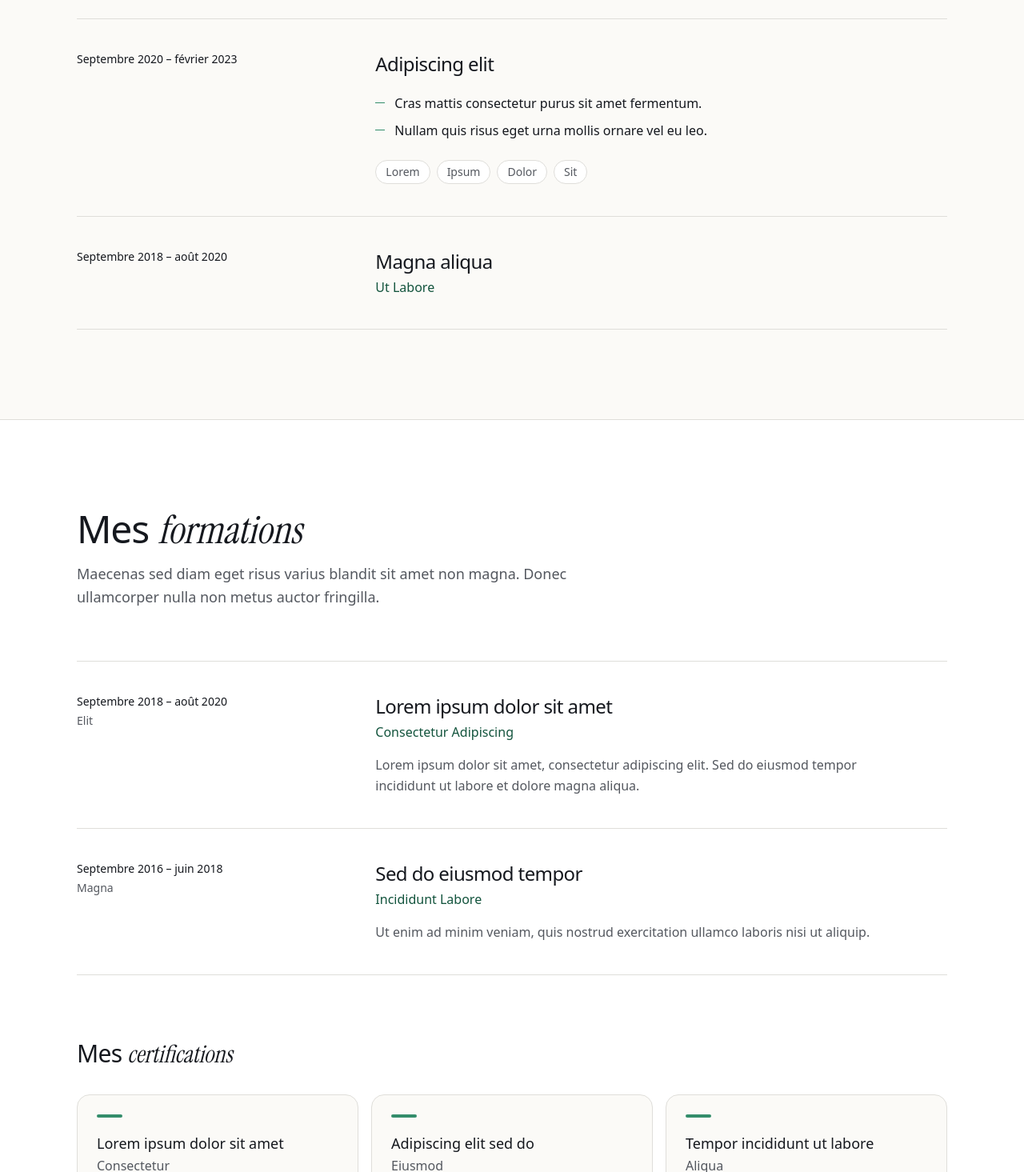
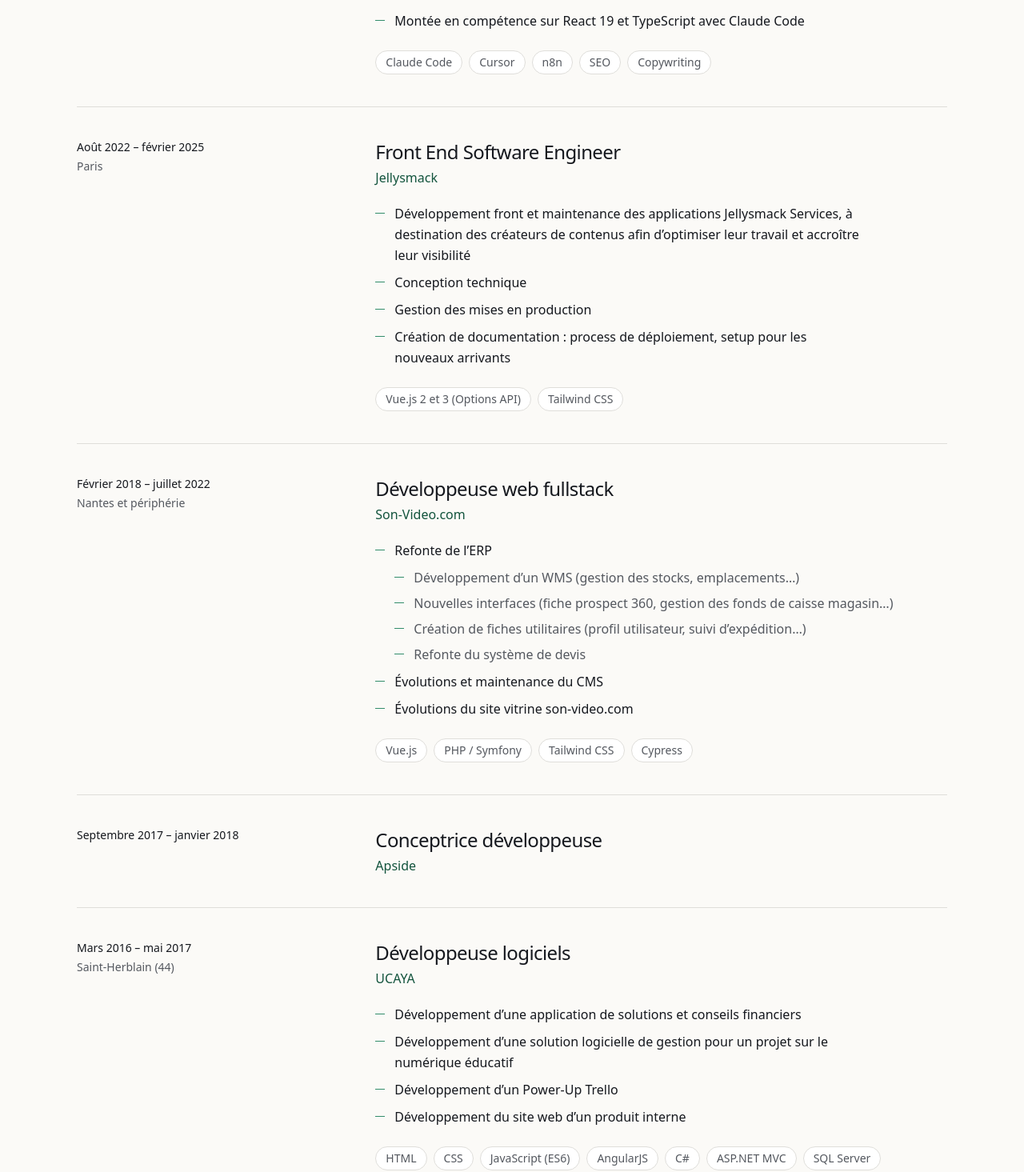
Before and after one commit to cynthialouis/vitrine, a React (Vite) app: page / in a window 1280 px wide. Shown: the part 1465-2930 px from the top of the page at 80% size. Built offline with nearby package versions, Linux system fonts and the light colour scheme.

Commit message:
feat: add real work experiences

```diff
--- a/src/content/experiences.ts
+++ b/src/content/experiences.ts
@@ -15,37 +15,81 @@
 
 export const experiences: readonly Experience[] = [
   {
-    id: 'experience-1',
-    role: 'Lorem ipsum dolor',
-    company: 'Sit Amet',
-    location: 'Consectetur',
-    start: '2023-03',
+    id: 'freelance-front-end',
+    role: 'Développeuse front-end freelance',
+    start: '2026-10',
     end: null,
-    missions: [
-      'Ut enim ad minim veniam, quis nostrud exercitation ullamco laboris nisi ut aliquip.',
-      {
-        title: 'Duis aute irure dolor in reprehenderit',
-        items: ['Velit esse cillum dolore.', 'Excepteur sint occaecat cupidatat non proident.'],
-      },
-    ],
-    stack: ['Lorem', 'Ipsum', 'Dolor', 'Sit', 'Amet'],
   },
   {
-    id: 'experience-2',
-    role: 'Adipiscing elit',
-    start: '2020-09',
-    end: '2023-02',
+    id: 'independent-web-developer',
+    role: 'Développeuse web indépendante · SEO, IA et automatisation',
+    start: '2025-02',
+    end: '2026-09',
     missions: [
-      'Cras mattis consectetur purus sit amet fermentum.',
-      'Nullam quis risus eget urna mollis ornare vel eu leo.',
+      'Création de sites de contenus conçus pour se positionner sur Google et être monétisés, en développement assisté par IA avec Cursor',
+      'Montée en compétence sur le développement assisté par IA : Cursor, puis Claude Code',
+      'Automatisation de workflows avec n8n',
+      'Montée en compétence sur React 19 et TypeScript avec Claude Code',
     ],
-    stack: ['Lorem', 'Ipsum', 'Dolor', 'Sit'],
+    stack: ['Claude Code', 'Cursor', 'n8n', 'SEO', 'Copywriting'],
   },
   {
-    id: 'experience-3',
-    role: 'Magna aliqua',
-    company: 'Ut Labore',
-    start: '2018-09',
-    end: '2020-08',
+    id: 'jellysmack',
+    role: 'Front End Software Engineer',
+    company: 'Jellysmack',
+    location: 'Paris',
+    start: '2022-08',
+    end: '2025-02',
+    missions: [
+      'Développement front et maintenance des applications Jellysmack Services, à destination des créateurs de contenus afin d’optimiser leur travail et accroître leur visibilité',
+      'Conception technique',
+      'Gestion des mises en production',
+      'Création de documentation : process de déploiement, setup pour les nouveaux arrivants',
+    ],
+    stack: ['Vue.js 2 et 3 (Options API)', 'Tailwind CSS'],
+  },
+  {
+    id: 'son-video',
+    role: 'Développeuse web fullstack',
+    company: 'Son-Video.com',
+    location: 'Nantes et périphérie',
+    start: '2018-02',
+    end: '2022-07',
+    missions: [
+      {
+        title: 'Refonte de l’ERP',
+        items: [
+          'Développement d’un WMS (gestion des stocks, emplacements…)',
+          'Nouvelles interfaces (fiche prospect 360, gestion des fonds de caisse magasin…)',
+          'Création de fiches utilitaires (profil utilisateur, suivi d’expédition…)',
+          'Refonte du système de devis',
+        ],
+      },
+      'Évolutions et maintenance du CMS',
+      'Évolutions du site vitrine son-video.com',
+    ],
+    stack: ['Vue.js', 'PHP / Symfony', 'Tailwind CSS', 'Cypress'],
+  },
+  {
+    id: 'apside',
+    role: 'Conceptrice développeuse',
+    company: 'Apside',
+    start: '2017-09',
+    end: '2018-01',
+  },
+  {
+    id: 'ucaya',
+    role: 'Développeuse logiciels',
+    company: 'UCAYA',
+    location: 'Saint-Herblain (44)',
+    start: '2016-03',
+    end: '2017-05',
+    missions: [
+      'Développement d’une application de solutions et conseils financiers',
+      'Développement d’une solution logicielle de gestion pour un projet sur le numérique éducatif',
+      'Développement d’un Power-Up Trello',
+      'Développement du site web d’un produit interne',
+    ],
+    stack: ['HTML', 'CSS', 'JavaScript (ES6)', 'AngularJS', 'C#', 'ASP.NET MVC', 'SQL Server'],
   },
 ]
--- a/src/content/home.ts
+++ b/src/content/home.ts
@@ -15,8 +15,7 @@
     title: { before: 'Lorem ipsum', accent: 'dolor', after: 'sit amet, consectetur adipiscing.' },
   },
   experiences: {
-    description:
-      'Lorem ipsum dolor sit amet, consectetur adipiscing elit. Integer posuere erat a ante venenatis dapibus.',
+    description: 'Des années à construire des interfaces qui servent.',
   },
   education: {
     description:
```
